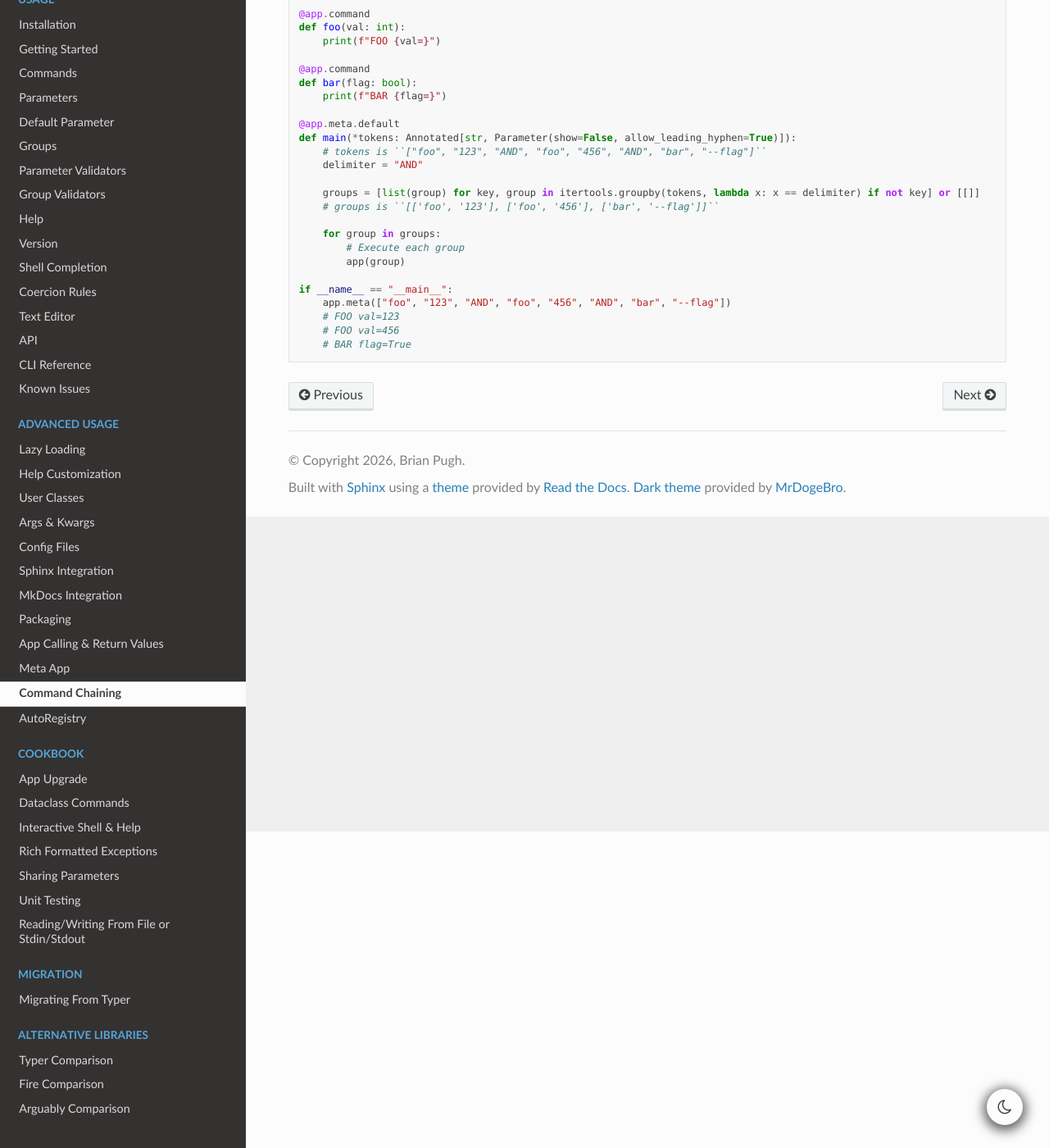
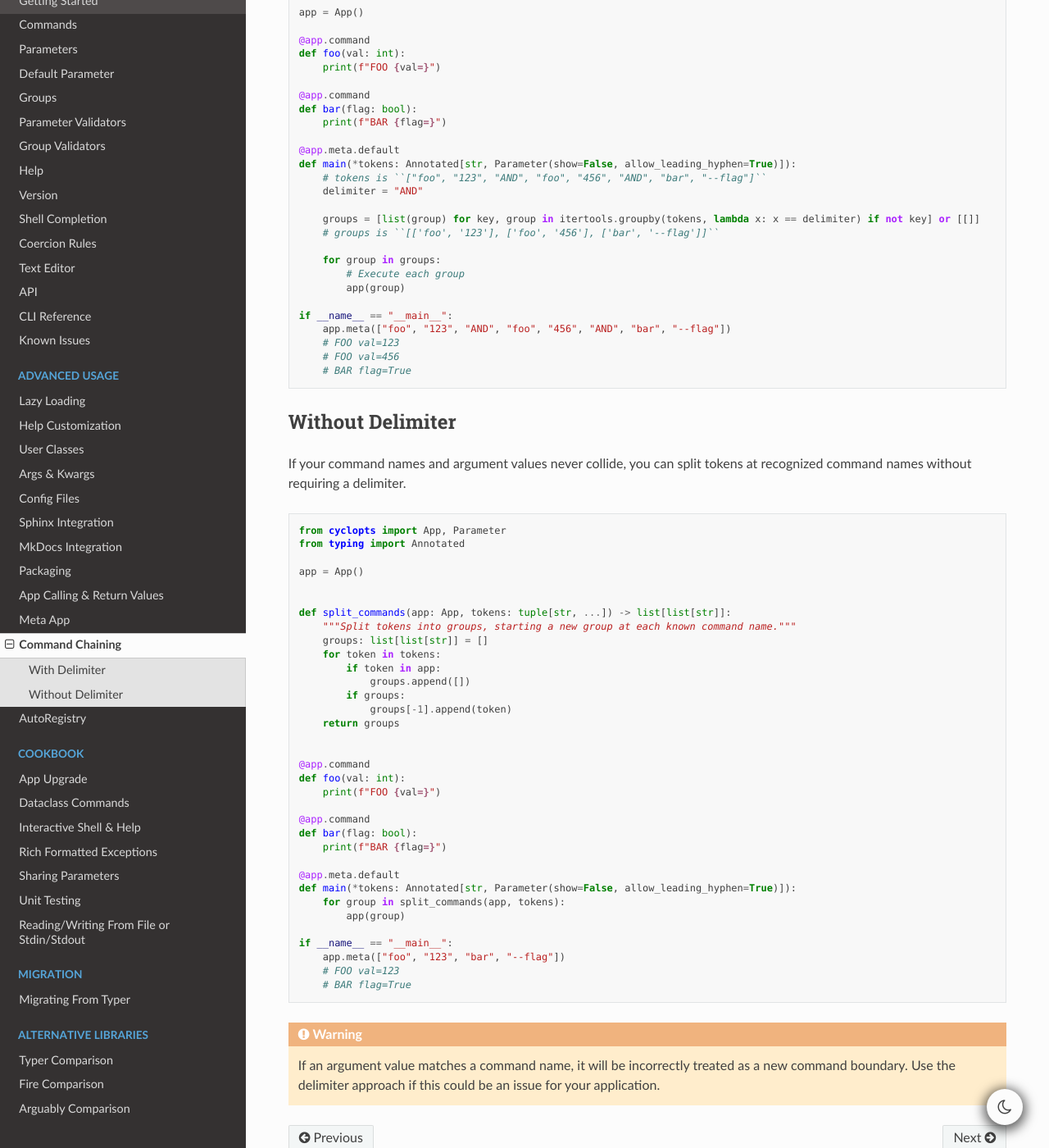
Before and after one commit to BrianPugh/cyclopts, a Sphinx documentation site: the page built from docs/source/command_chaining.rst, in a window 1280 px wide and 1400 px high, scrolled down 386 px. Shown: the whole window at 82% size. Built offline with Sphinx 7.4.7 and the Read the Docs theme 3.1.0, drawn with Linux system fonts in a browser that asks for light colours; the version number could not be read and is left out; some of the changed text lies outside the part shown.

Commit message:
And 'without delimiter' example to docs.

```diff
--- a/docs/source/command_chaining.rst
+++ b/docs/source/command_chaining.rst
@@ -4,10 +4,12 @@
 Command Chaining
 ================
 
-Cyclopts does not natively support command chaining.
-This is because Cyclopts opted for more flexible and robust CLI parsing, rather than a compromised, inconsistent parsing experience.
-With that said, Cyclopts gives you the tools to create your own command chaining experience.
-In this example, we will use a special delimiter token (e.g. ``"AND"``) to separate commands.
+Cyclopts does not natively support command chaining, but the :ref:`Meta App` makes it easy to implement yourself.
+
+With Delimiter
+==============
+
+In this example, we use a special delimiter token (e.g. ``"AND"``) to separate commands.
 
 .. code-block:: python
 
@@ -42,3 +44,50 @@ In this example, we will use a special delimiter token (e.g. ``"AND"``) to separ
        # FOO val=123
        # FOO val=456
        # BAR flag=True
+
+Without Delimiter
+=================
+
+If your command names and argument values never collide, you can split tokens at recognized command names without requiring a delimiter.
+
+.. code-block:: python
+
+   from cyclopts import App, Parameter
+   from typing import Annotated
+
+   app = App()
+
+
+   def split_commands(app: App, tokens: tuple[str, ...]) -> list[list[str]]:
+       """Split tokens into groups, starting a new group at each known command name."""
+       groups: list[list[str]] = []
+       for token in tokens:
+           if token in app:
+               groups.append([])
+           if groups:
+               groups[-1].append(token)
+       return groups
+
+
+   @app.command
+   def foo(val: int):
+       print(f"FOO {val=}")
+
+   @app.command
+   def bar(flag: bool):
+       print(f"BAR {flag=}")
+
+   @app.meta.default
+   def main(*tokens: Annotated[str, Parameter(show=False, allow_leading_hyphen=True)]):
+       for group in split_commands(app, tokens):
+           app(group)
+
+   if __name__ == "__main__":
+       app.meta(["foo", "123", "bar", "--flag"])
+       # FOO val=123
+       # BAR flag=True
+
+.. warning::
+
+   If an argument value matches a command name, it will be incorrectly treated as a new command boundary.
+   Use the delimiter approach if this could be an issue for your application.
```
